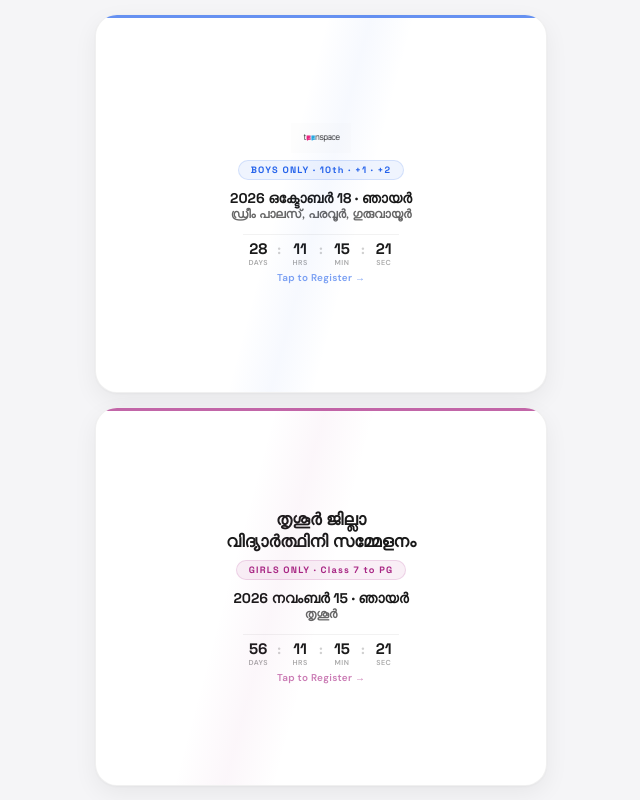
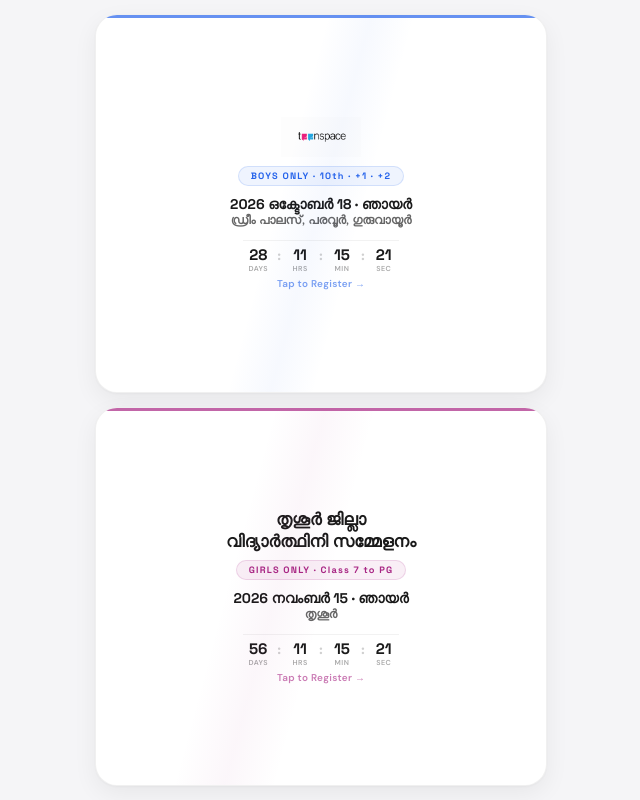
Before and after one commit to dreampure700/studentscontsr, a plain HTML site: page index.html in a window 1280 px wide. Shown: the whole page, without its empty margins (319-959 px from the left). Drawn offline with Linux system fonts and the light colour scheme; a web font is replaced by a local one.

Commit message:
Logo: remove white bg with mix-blend-mode, larger size, perfect center alignment

```diff
--- a/style.css
+++ b/style.css
@@ -92,9 +92,13 @@ html, body {
 
 /* ── Logo ── */
 .logo {
-  height: 30px;
+  height: 40px;
   width: auto;
-  margin-bottom: 2px;
+  max-width: 180px;
+  margin-bottom: 4px;
+  display: block;
+  object-fit: contain;
+  mix-blend-mode: multiply;
 }
 
 /* ── Title (girls) ── */
@@ -203,7 +207,7 @@ html, body {
   .screen { padding: 8px 10px; gap: 10px; }
   .card { border-radius: 16px; }
   .card-inner { gap: 3px; }
-  .logo { height: 22px; }
+  .logo { height: 28px; max-width: 140px; }
   .title { font-size: 0.9rem; }
   .badge { font-size: 0.5rem; padding: 2px 10px; }
   .date { font-size: 0.78rem; }
@@ -216,7 +220,7 @@ html, body {
 /* ── Tall phones ── */
 @media (min-height: 850px) {
   .card-inner { gap: 7px; }
-  .logo { height: 36px; margin-bottom: 4px; }
+  .logo { height: 48px; max-width: 210px; margin-bottom: 6px; }
   .title { font-size: 1.15rem; }
   .date { font-size: 0.95rem; }
   .n { font-size: 1.08rem; }
```
